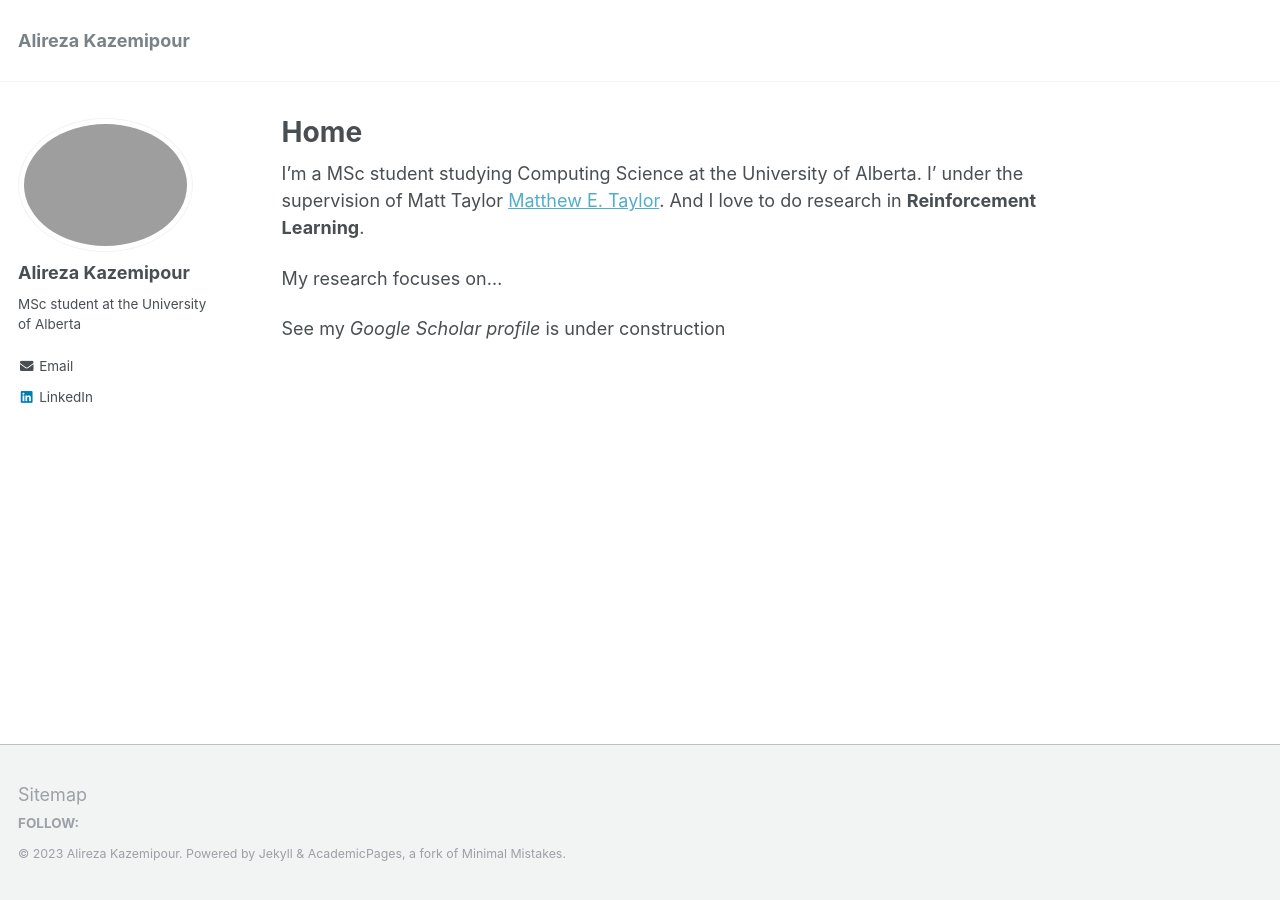
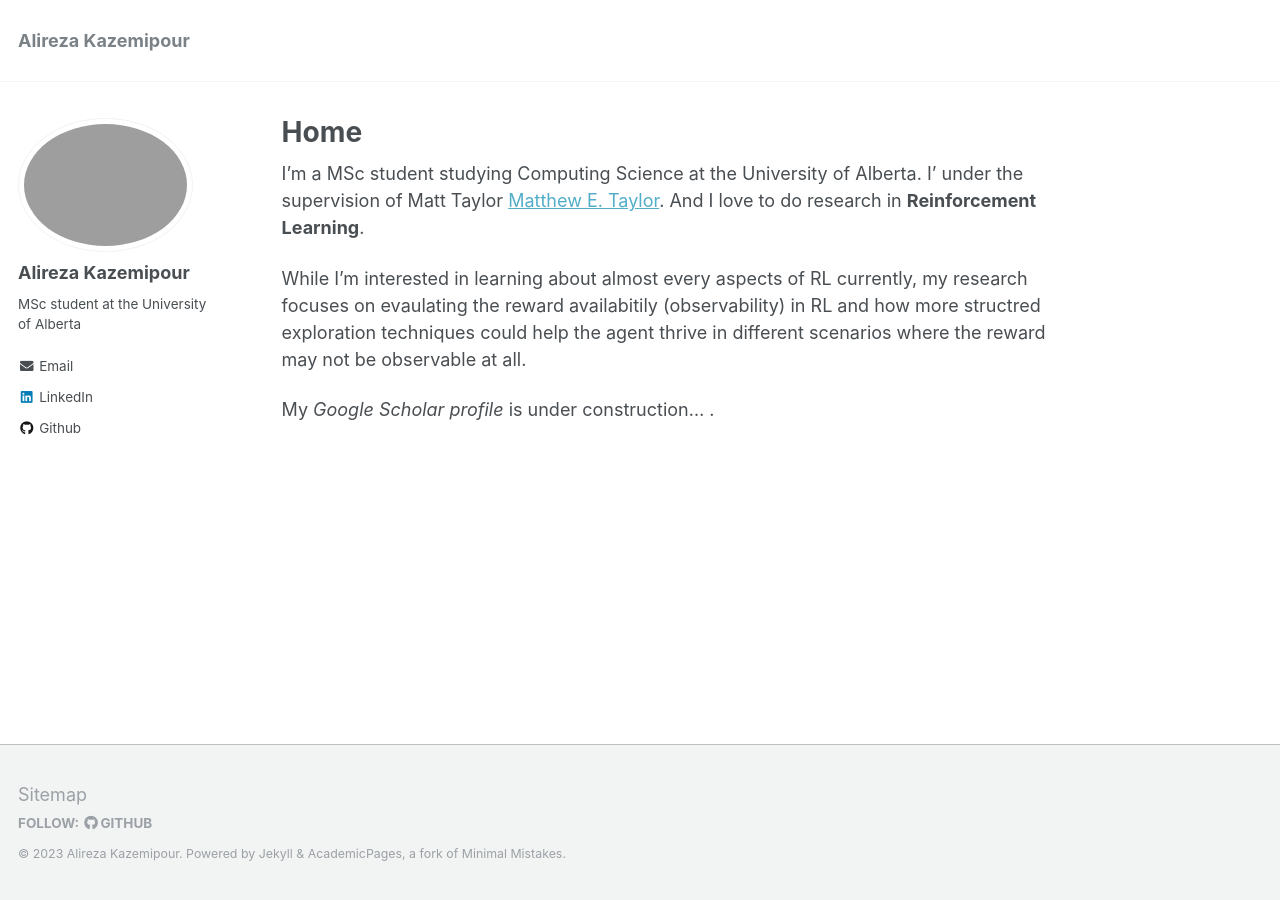
Before and after one commit to alirezakazemipour/alirezakazemipour.github.io, a Jekyll site: the page built from _pages/home.md, in a window 1280 px wide. Built offline with Jekyll 4.4.1, drawn with Linux system fonts in a browser that asks for light colours.

Commit message:
Update the description

```diff
--- a/_config.yml
+++ b/_config.yml
@@ -96,7 +96,7 @@ author:
   flickr           :
   facebook         :
   foursquare       :
-  github           : #"brett-daley"
+  github           : "alirezakazemipour"
   google_plus      :
   keybase          :
   instagram        :
--- a/_pages/home.md
+++ b/_pages/home.md
@@ -12,6 +12,6 @@ I'm a MSc student studying Computing Science at the University of Alberta. I' un
 [Matthew E. Taylor](https://drmatttaylor.net/).
 And I love to do research in **Reinforcement Learning**.
 
-My research focuses on...
+While I'm interested in learning about almost every aspects of RL currently, my research focuses on evaulating the reward availabitily (observability) in RL and how more structred exploration techniques could help the agent thrive in different scenarios where the reward may not be observable at all.
 
-See my _Google Scholar profile_ is under construction
+My _Google Scholar profile_ is under construction... .
```
